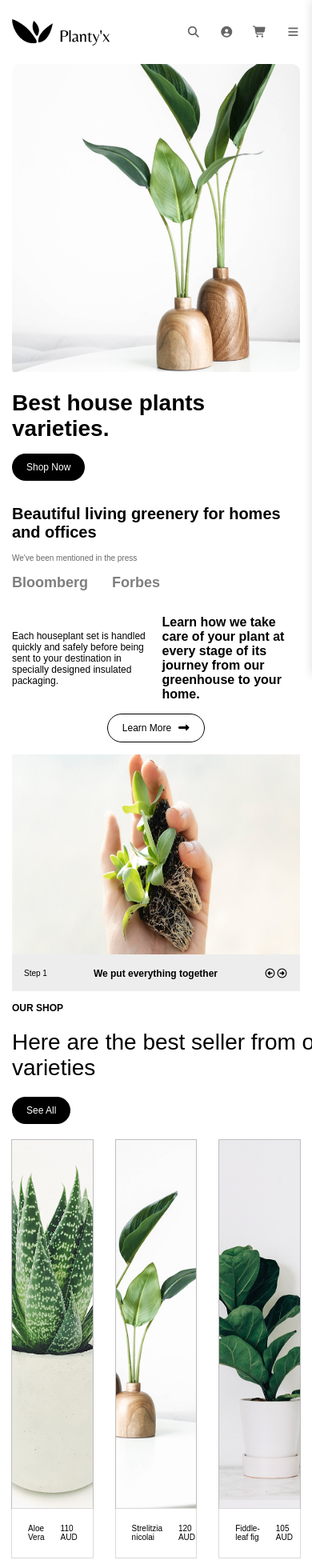
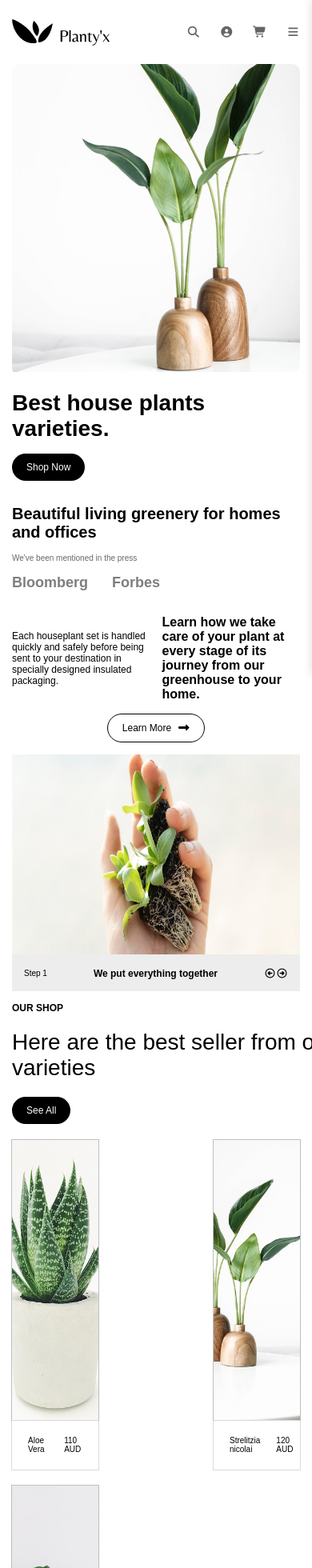
Before and after one commit to Blessen25/Plant, a React (Vite) app in the folder Frontend/: page / in a window 390 px wide. Shown: the top 1960 px of the page at 80% size. Built offline with nearby package versions, Linux system fonts and the light colour scheme.

Commit message:
Latest Updates

```diff
--- a/Frontend/src/Components/Extras/card.css
+++ b/Frontend/src/Components/Extras/card.css
@@ -49,3 +49,34 @@
     display: flex;
     justify-content: center;
 }
+
+@media screen and (max-width: 1299px) {
+
+    .cards_best_img {
+
+        height: 400px;
+    }
+}
+
+@media screen and (max-width: 1099px) {
+
+    .cards_best_img {
+
+        height: 350px;
+    }
+}
+
+@media screen and (max-width: 991px) {
+
+    .cards_best {
+
+        width: 30%;
+    }
+
+}
+
+@media screen and (max-width: 767px) {
+
+
+
+}
```
